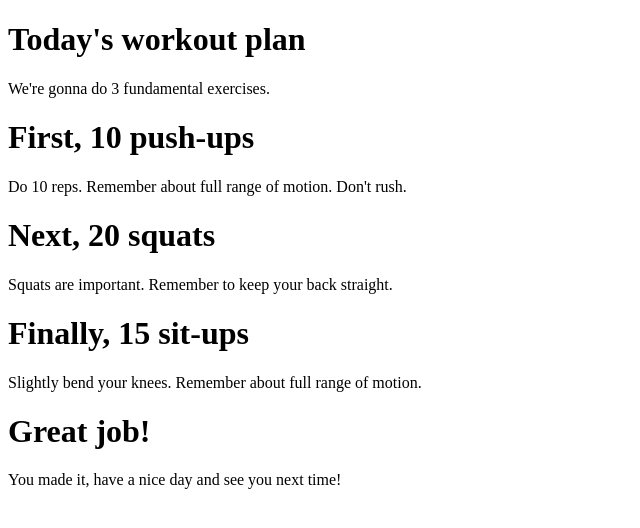
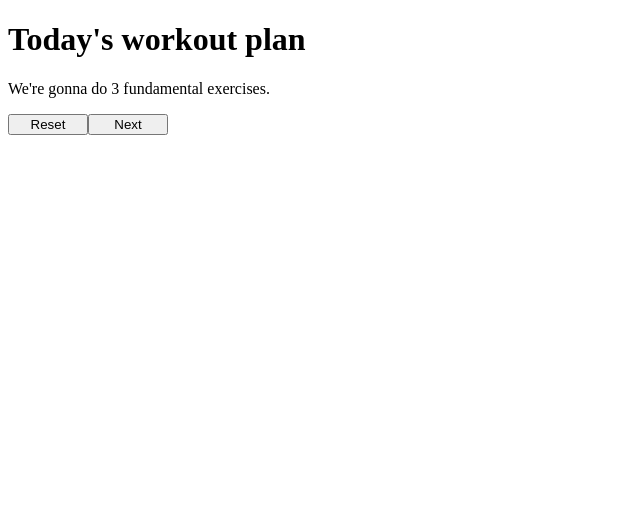
Before and after one commit to shajoffcl/Weekend-Hackathon-6---SlideShow, a React app: page / in a window 1280 px wide. Shown: the top 528 px of the page, without its empty margins (0-640 px from the left). Built offline with nearby package versions, Linux system fonts and the light colour scheme.

Commit message:
final changes

```diff
--- a/src/components/App.js
+++ b/src/components/App.js
@@ -3,14 +3,43 @@ import "../styles/App.css";
 
 const App = (props) => {
   const { slides } = props;
+  const [index, setIndex] = useState(0);
+  const handleClick = (action) => {
+    switch (action) {
+      case "prev":
+        setIndex(index - 1);
+        break;
+      case "Reset":
+        setIndex(0);
+        break;
+      case "Next":
+        setIndex(index + 1);
+        break;
+      default:
+        return;
+    }
+  };
   return (
     <>
-      {slides.map((slide) => (
-        <div>
-          <h1 data-testid="title">{slide.title}</h1>
-          <p data-testid="text">{slide.text}</p>
-        </div>
-      ))}
+      <h1 data-testid="title">{slides[index].title}</h1>
+      <p data-testid="text">{slides[index].text}</p>
+      {index !== 0 ? (
+        <button data-testid="button-prev" onClick={() => handleClick("prev")}>
+          Prev
+        </button>
+      ) : (
+        ""
+      )}
+      <button data-testid="button-restart" onClick={() => handleClick("Reset")}>
+        Reset
+      </button>
+      {index !== slides.length - 1 ? (
+        <button data-testid="button-next" onClick={() => handleClick("Next")}>
+          Next
+        </button>
+      ) : (
+        ""
+      )}
     </>
   );
 };
```
